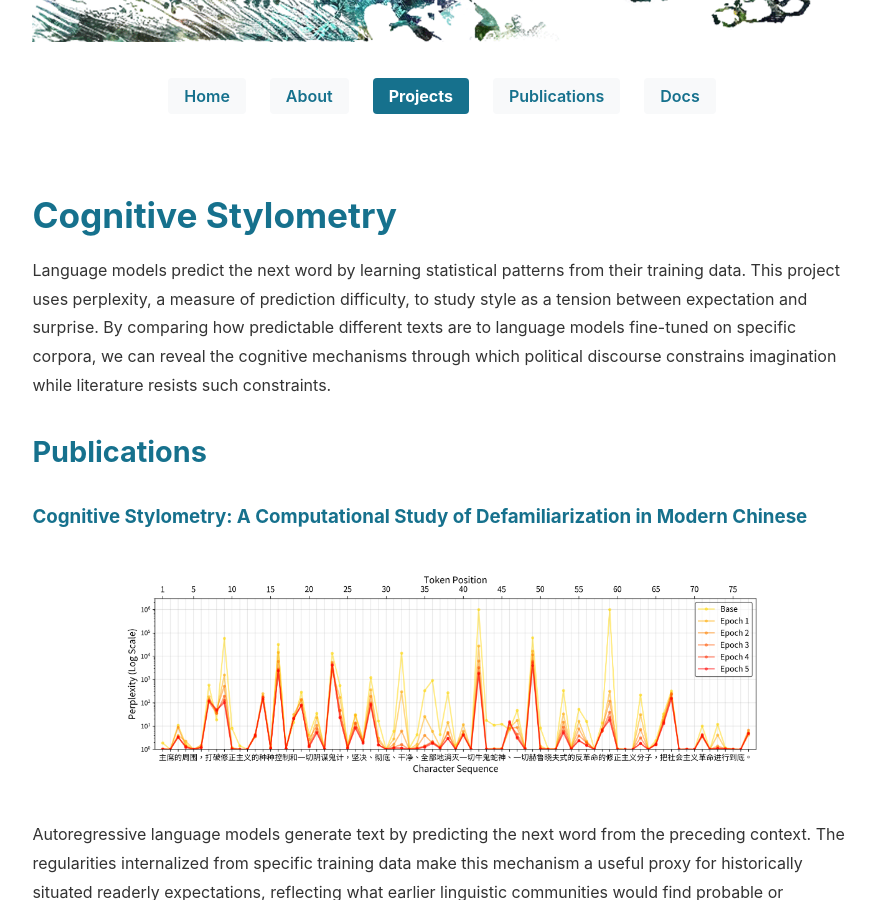
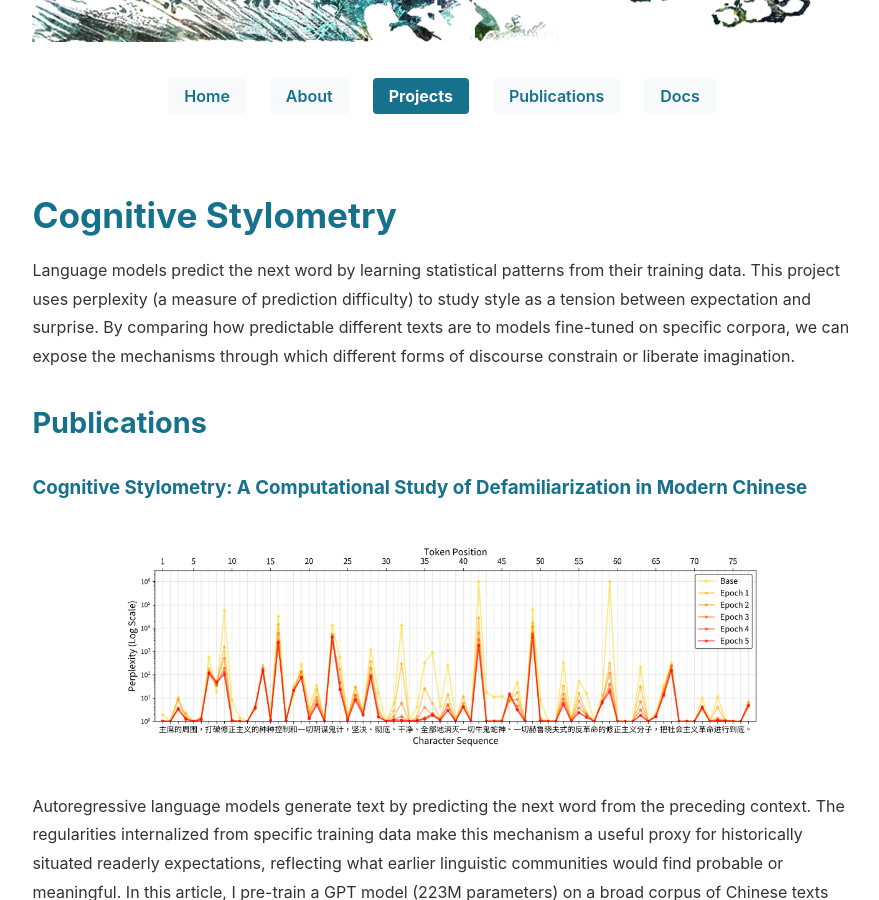
Before and after one commit to mcjkurz/qhchina, a Jekyll site: the page built from docs/projects/cognitive-stylometry/index.md, in a window 1280 px wide and 900 px high, scrolled down 407 px. Shown: the whole window, without its empty margins (198-1077 px from the left). Built offline with Jekyll 4.4.1, drawn with Linux system fonts in a browser that asks for light colours.

Commit message:
project description change

```diff
--- a/docs/projects/cognitive-stylometry/index.md
+++ b/docs/projects/cognitive-stylometry/index.md
@@ -6,7 +6,7 @@ permalink: /projects/cognitive-stylometry/
 
 # Cognitive Stylometry
 
-Language models predict the next word by learning statistical patterns from their training data. This project uses perplexity, a measure of prediction difficulty, to study style as a tension between expectation and surprise. By comparing how predictable different texts are to language models fine-tuned on specific corpora, we can reveal the cognitive mechanisms through which political discourse constrains imagination while literature resists such constraints.
+Language models predict the next word by learning statistical patterns from their training data. This project uses perplexity (a measure of prediction difficulty) to study style as a tension between expectation and surprise. By comparing how predictable different texts are to models fine-tuned on specific corpora, we can expose the mechanisms through which different forms of discourse constrain or liberate imagination.
 
 ## Publications
 
```
